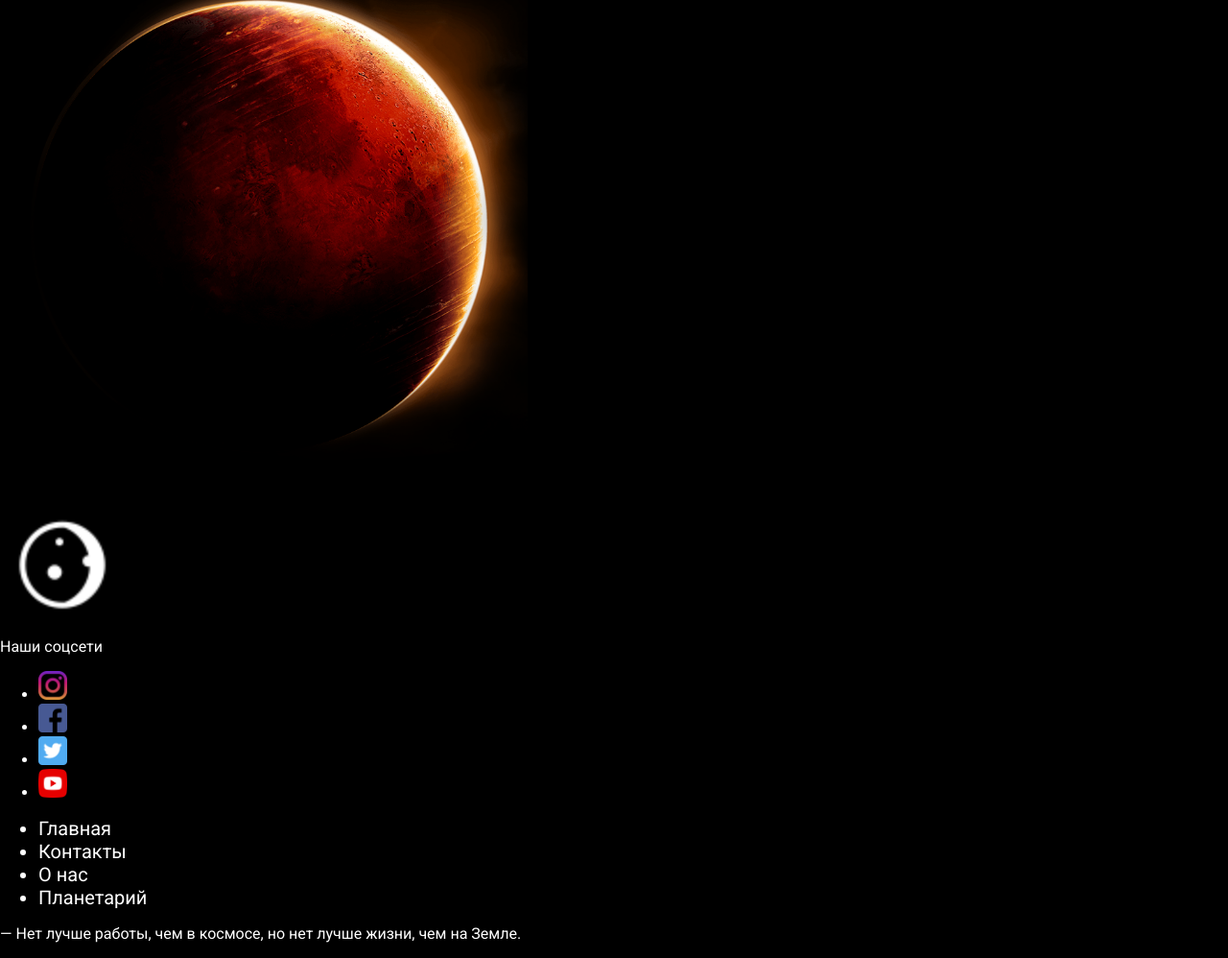
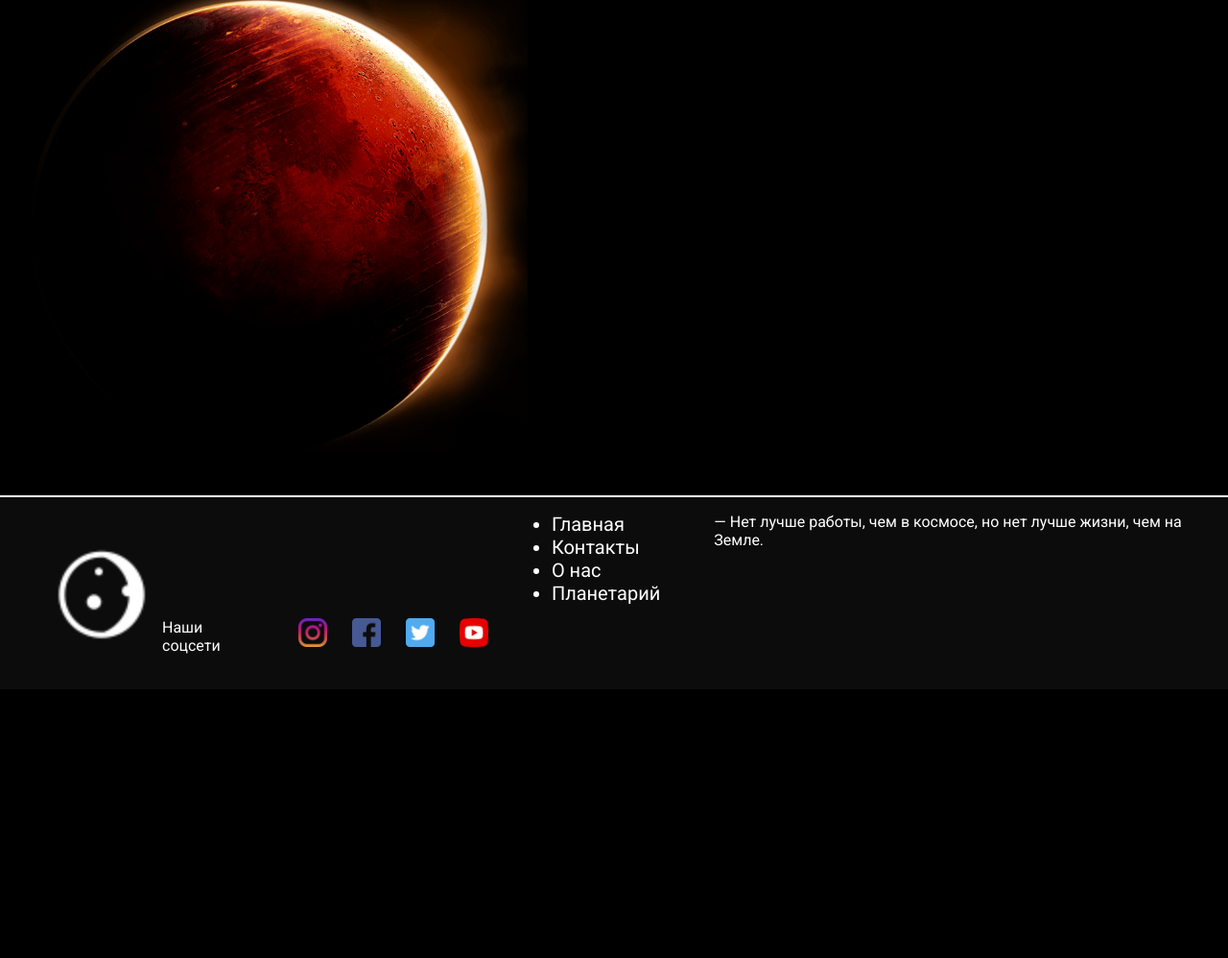
Before and after one commit to TRUINGLol/SpaceSite, a plain HTML site: page index.html in a window 1280 px wide. Shown: the part 272-1270 px from the top of the page at 96% size. After the commit the page ends 990 px from the top, so only its background shows below. Drawn offline with Linux system fonts and the light colour scheme.

Commit message:
minor change in index.html and start work on FOOTER in Style.css

```diff
--- a/css/Style.css
+++ b/css/Style.css
@@ -33,7 +33,42 @@ header{
     font-style: normal;
     font-weight: 400;
     line-height: normal;
-}
-.tab{
     margin-right: 56px;
 }
+
+/*Прижимаю footer к низу?*/
+main{
+    flex: 1 0 auto;
+}
+
+.container_footer{
+    display: flex;
+    flex-direction: column;
+    height: 100%;
+}
+footer{
+    flex: 0 0 auto;
+}
+/*Прижимаю footer к низу?*/
+
+footer{
+    border-top: solid 2px white;
+    display: flex;
+    background-color: #0C0C0C;
+}
+.footer_logo{
+    margin-left: 41px;
+    margin-top: 29px;
+    margin-bottom: 39px;
+}
+.footer_social{
+    display: flex;
+    margin-top: 110px;
+}
+.footer_social_tabs{
+    display: flex;
+    list-style-type: none;
+}
+.tab_social{
+    margin-right: 26px;
+}
--- a/index.html
+++ b/index.html
@@ -24,14 +24,16 @@
         <div class="main_button"><button>Подробнее</button></div>
         <div class="main_marsIMG"><img src="img/Mars-PNG-Photo.png" alt="mars" width="550px" height="542px"></div>
     </main>
+
+    <div class="container_footer">
         <footer>
             <div class="footer_logo"><img src="img/icons8-луна-64.png" alt="logo" width="128px"></div>
             <div class="footer_social"><p>Наши соцсети</p>
-            <ul>
-                <li><img src="img/free-icon-instagram-174855.png" alt="inst" width="30px"></li>
-                <li><img src="img/free-icon-facebook-174848.png" alt="facebook" width="30px"></li>
-                <li><img src="img/free-icon-twitter-3536424.png" alt="twitter" width="30px"></li>
-                <li><img src="img/free-icon-youtube-3938026.png" alt="youtube" width="30px"></li>
+                <ul class="footer_social_tabs">
+                    <li class="tab_social"><img src="img/free-icon-instagram-174855.png" alt="inst" width="30px"></li>
+                    <li class="tab_social"><img src="img/free-icon-facebook-174848.png" alt="facebook" width="30px"></li>
+                    <li class="tab_social"><img src="img/free-icon-twitter-3536424.png" alt="twitter" width="30px"></li>
+                    <li class="tab_social"><img src="img/free-icon-youtube-3938026.png" alt="youtube" width="30px"></li>
                 </ul></div>
             <div class="footer_tabs">
                 <ul>
@@ -43,5 +45,6 @@
             </div>
             <div class="footer_citat"><p>— Нет лучше работы, чем в космосе, но нет лучше жизни, чем на Земле.</p></div>
         </footer>
+    </div>
 </body>
 </html>
```
Lines whose indentation alone changed are shown as unchanged.
